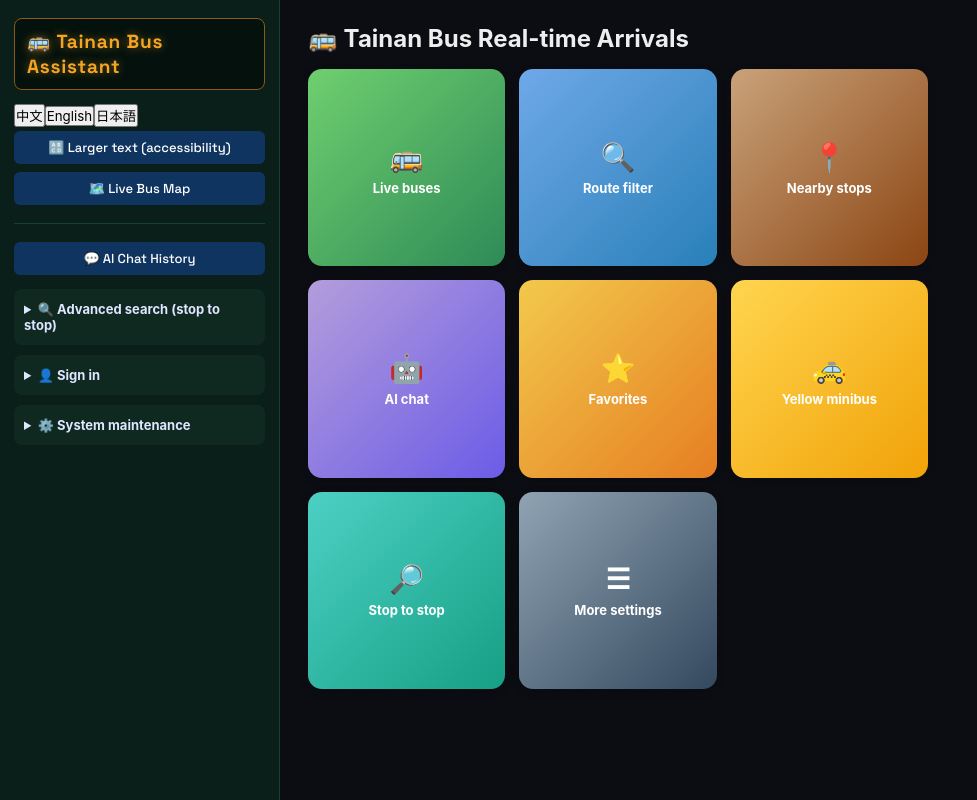
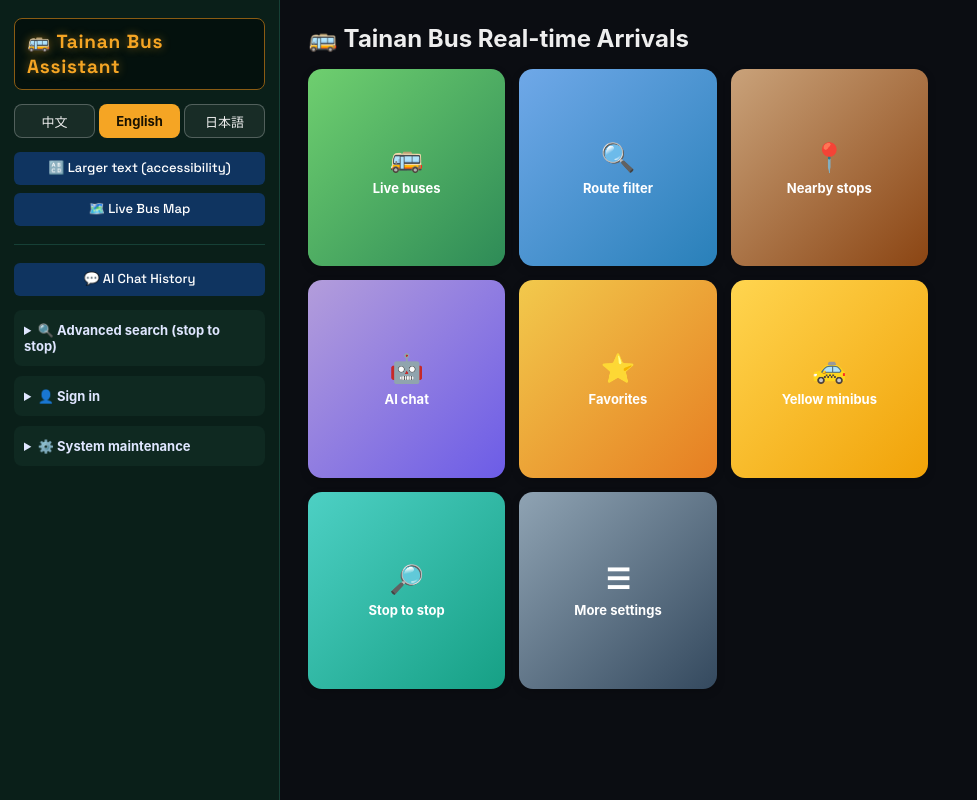
Before and after one commit to Luke0515-luke/bus_app.py3.0, a Python web app: template templates/index.html in a window 1280 px wide. Shown: the whole page, without its empty margins (0-977 px from the left). Run offline with Jinja, Linux system fonts and the light colour scheme; the template is opened without the code that fills it, so the values that code supplies are empty.

Commit message:
Update style.css

```diff
--- a/static/css/style.css
+++ b/static/css/style.css
@@ -703,3 +703,23 @@ body.theme-night .mc-age.warn { color: #f0b04a; }
 body.theme-night .mc-age.old { color: #ff9d6b; }
 .popup-age { font-size: 11px; color: #666; }
 @media (max-width: 480px) { #map-caption .mc-now b { font-size: 13px; } }
+
+/* ── 語言切換（中文／English／日本語）────────────────────────── */
+.lang-switch { display: flex; gap: 4px; margin: 6px 0 10px; }
+.lang-switch button {
+  flex: 1; padding: 6px 4px; font-size: 13px; cursor: pointer; border-radius: 8px;
+  border: 1px solid rgba(255,255,255,.25); background: rgba(255,255,255,.06); color: inherit;
+  min-height: 34px; white-space: nowrap;
+}
+.lang-switch button.active { background: var(--signal, #f5a524); color: #1a1200; border-color: transparent; font-weight: 700; }
+.lang-switch-home { max-width: 320px; margin: 0 0 10px auto; }
+.lang-switch-home button { border-color: rgba(0,0,0,.18); background: rgba(0,0,0,.04); }
+body.theme-night .lang-switch-home button { border-color: rgba(255,255,255,.25); background: rgba(255,255,255,.06); }
+.lang-switch-home button.active { background: var(--signal, #f5a524); color: #1a1200; }
+/* 電腦版：首頁那一排只給手機版用，側邊欄已經有 */
+@media (min-width: 901px) { .lang-switch-home { display: none; } }
+/* 英文、日文字比較長：按鈕允許換行、日文字型 */
+html:not([lang="zh-Hant"]) .btn { white-space: normal; line-height: 1.3; }
+html:not([lang="zh-Hant"]) .caption, html:not([lang="zh-Hant"]) .plan-title { word-break: break-word; }
+html[lang="ja"] body { font-family: 'Hiragino Sans','Hiragino Kaku Gothic ProN','Yu Gothic','Noto Sans JP','Noto Sans TC',-apple-system,sans-serif; }
+html[lang="en"] body { font-family: -apple-system,'Segoe UI','Noto Sans TC',sans-serif; }
```
